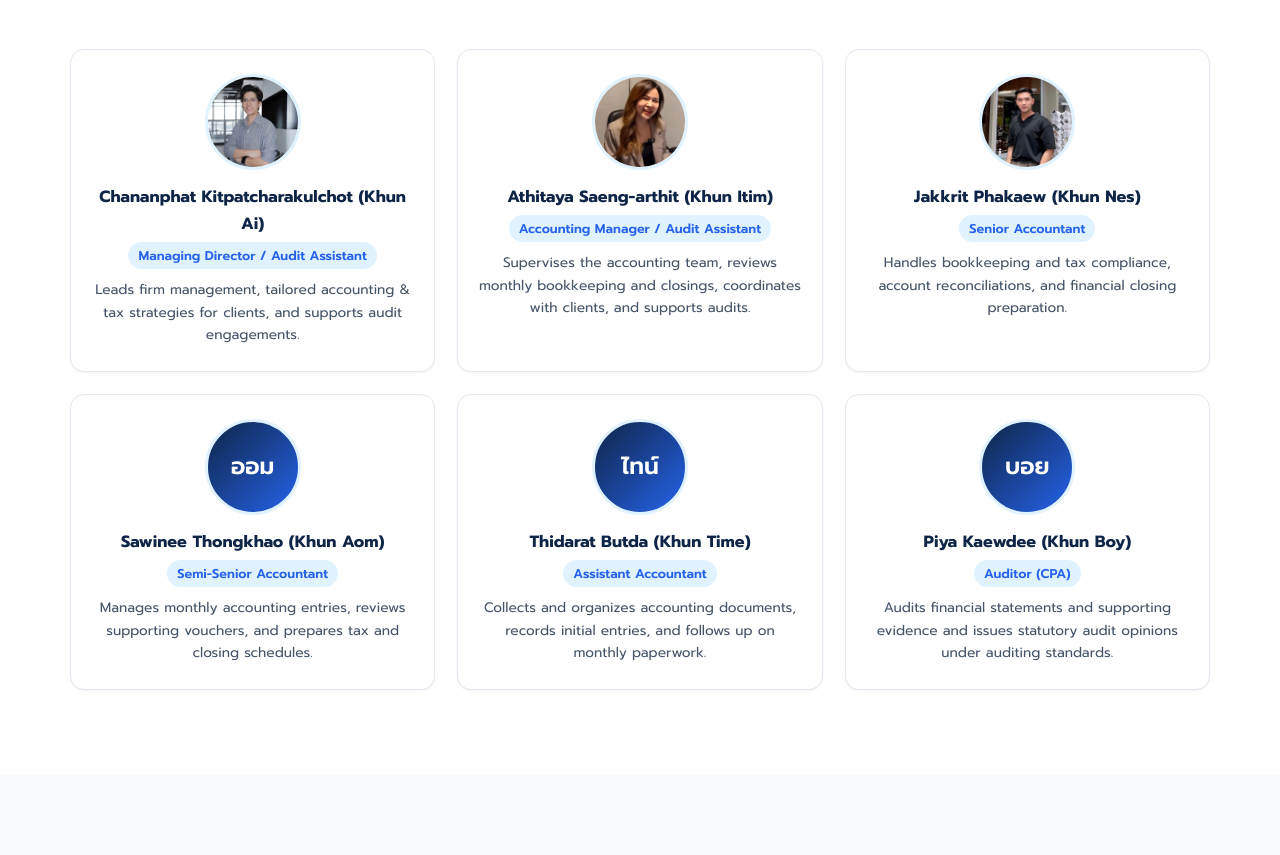
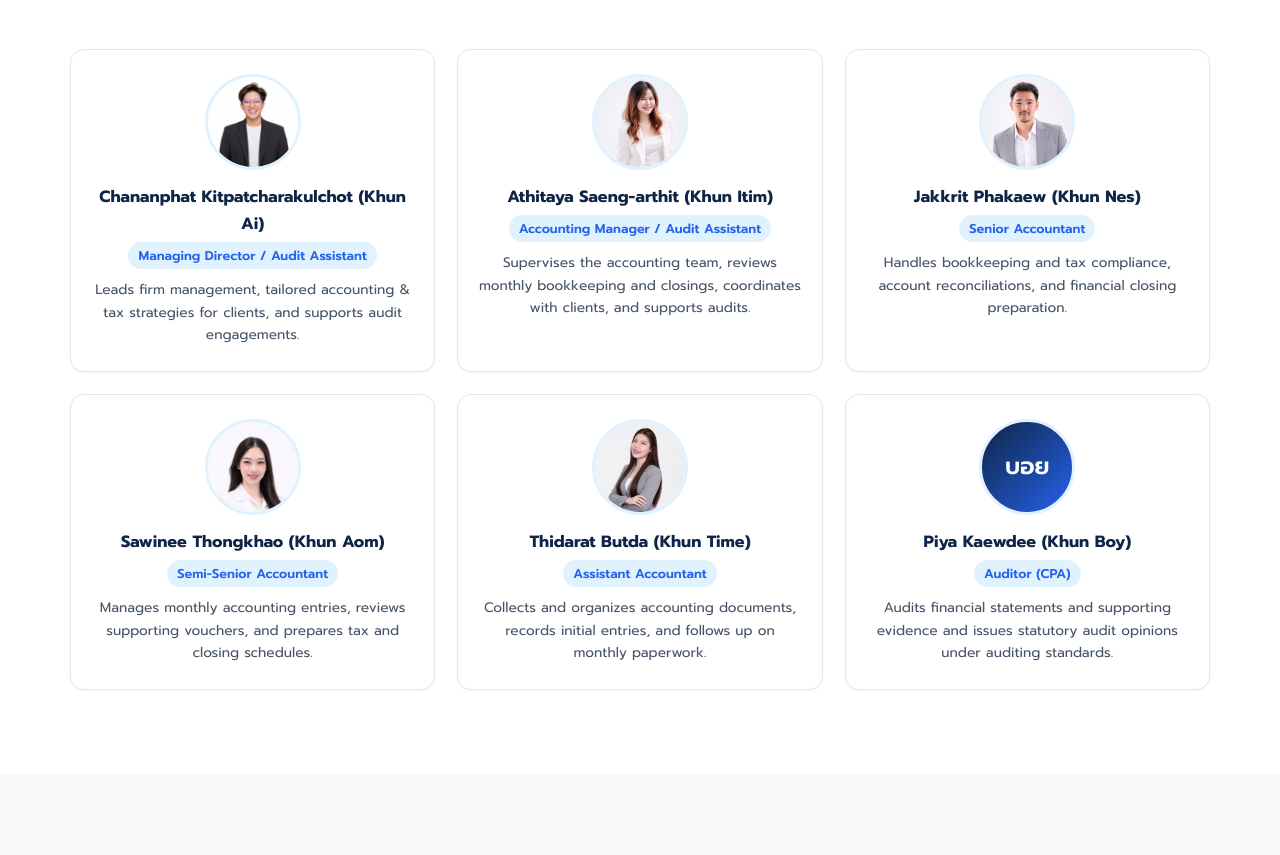
Before and after one commit to bosocmputer/hashtax, a website: page public/index.html in a window 1280 px wide. Shown: the part 6722-7577 px from the top of the page. Drawn offline with nearby package versions, Linux system fonts and the light colour scheme.

Commit message:
feat: update team photos for HashTax accounting team

```diff
--- a/public/assets/css/modern.css
+++ b/public/assets/css/modern.css
@@ -994,6 +994,7 @@ button {
   height: 96px;
   border-radius: 50%;
   object-fit: cover;
+  object-position: top center;
   margin: 0 auto 14px;
   border: 3px solid var(--sky-100);
 }
--- a/public/index.html
+++ b/public/index.html
@@ -109,7 +109,7 @@
       rel="stylesheet"
     />
     <link rel="preload" as="image" href="assets/opt/photo3.jpg" />
-    <link rel="stylesheet" href="assets/css/modern.css?v=20261119-5" />
+    <link rel="stylesheet" href="assets/css/modern.css?v=20261125-1" />
   </head>
 
   <body>
@@ -519,35 +519,35 @@
 
           <div class="team-grid">
             <article class="team-card">
-              <img src="assets/opt/person1-1.jpg" alt="คุณอัย" class="team-avatar" width="96" height="96" loading="lazy" decoding="async" />
+              <img src="assets/opt/team-ai.jpg" alt="ชนันพัทธ์ กิตติ์พัชรกุลโชติ (คุณอัย)" class="team-avatar" width="96" height="96" loading="lazy" decoding="async" />
               <h4 data-i18n="team1_name"></h4>
               <span class="team-role" data-i18n="team1_role"></span>
               <p data-i18n="team1_desc"></p>
             </article>
 
             <article class="team-card">
-              <img src="assets/opt/person3-2.jpg" alt="คุณไอติม" class="team-avatar" width="96" height="96" loading="lazy" decoding="async" />
+              <img src="assets/opt/team-itim.jpg" alt="อทิตยา แสงอาทิตย์ (คุณไอติม)" class="team-avatar" width="96" height="96" loading="lazy" decoding="async" />
               <h4 data-i18n="team2_name"></h4>
               <span class="team-role" data-i18n="team2_role"></span>
               <p data-i18n="team2_desc"></p>
             </article>
 
             <article class="team-card">
-              <img src="assets/opt/person2-1.jpg" alt="คุณเนส" class="team-avatar" width="96" height="96" loading="lazy" decoding="async" />
+              <img src="assets/opt/team-nes.jpg" alt="จักรกฤษ ภาแก้ว (คุณเนส)" class="team-avatar" width="96" height="96" loading="lazy" decoding="async" />
               <h4 data-i18n="team3_name"></h4>
               <span class="team-role" data-i18n="team3_role"></span>
               <p data-i18n="team3_desc"></p>
             </article>
 
             <article class="team-card">
-              <div class="team-avatar-placeholder" aria-hidden="true">ออม</div>
+              <img src="assets/opt/team-aom.jpg" alt="สาวินี ธงขาว (คุณออม)" class="team-avatar" width="96" height="96" loading="lazy" decoding="async" />
               <h4 data-i18n="team4_name"></h4>
               <span class="team-role" data-i18n="team4_role"></span>
               <p data-i18n="team4_desc"></p>
             </article>
 
             <article class="team-card">
-              <div class="team-avatar-placeholder" aria-hidden="true">ไทน์</div>
+              <img src="assets/opt/team-time.jpg" alt="ธิดารัตน์ บุตรดา (คุณไทน์)" class="team-avatar" width="96" height="96" loading="lazy" decoding="async" />
               <h4 data-i18n="team5_name"></h4>
               <span class="team-role" data-i18n="team5_role"></span>
               <p data-i18n="team5_desc"></p>
```
Also changed, not shown: public/assets/opt/team-ai.jpg (added), public/assets/opt/team-aom.jpg (added), public/assets/opt/team-itim.jpg (added), public/assets/opt/team-nes.jpg (added), public/assets/opt/team-time.jpg (added).
